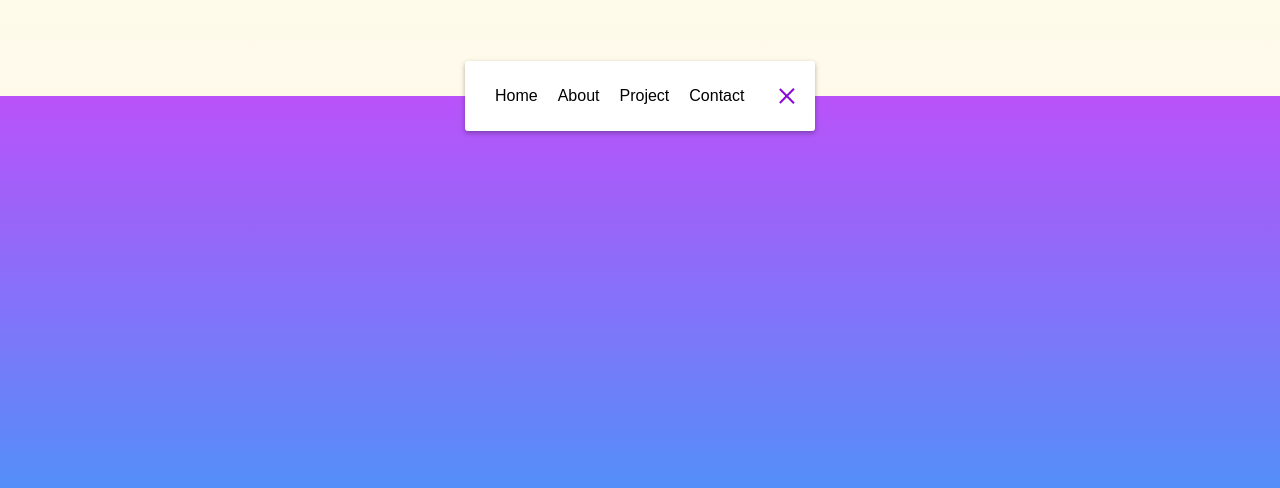
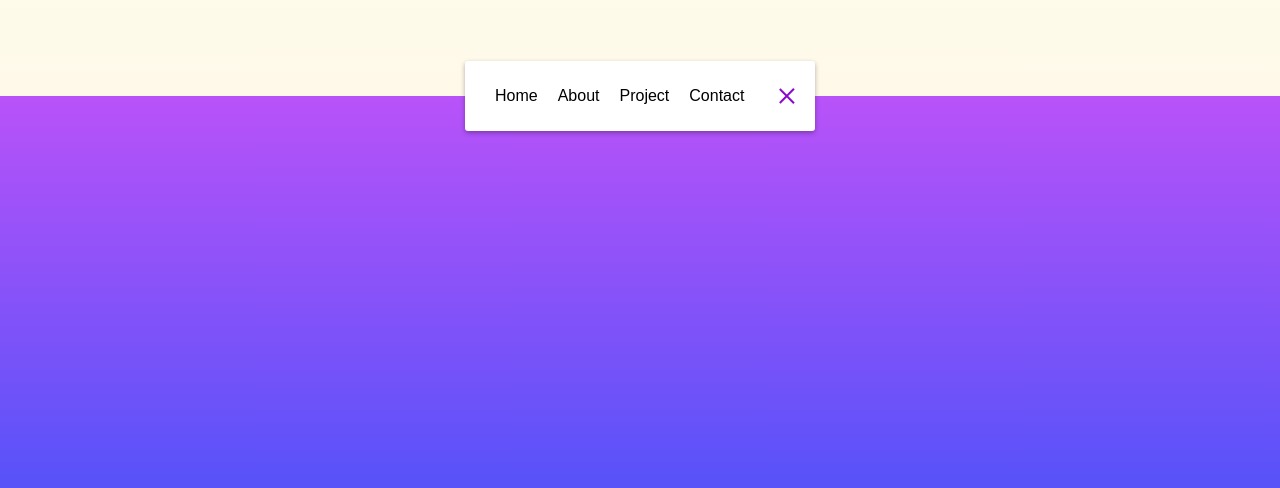
Before and after one commit to Durgeshbagul29/JavaScript-Project-20Days, a plain HTML site: page Day5-animated-navigation/index.html in a window 1280 px wide. Shown: the part 304-792 px from the top of the page. Drawn offline with Linux system fonts and the light colour scheme; a web font is replaced by a local one.

Commit message:
Day 5 project completed

```diff
--- a/Day5-animated-navigation/style.css
+++ b/Day5-animated-navigation/style.css
@@ -10,7 +10,7 @@ body {
       #f8ffea 0%,
       #fff9ea 50%,
       #b952f9 50%,
-      #5290f9 100%);
+      #5552f9 100%);
   font-family: 'Muli', sans-serif;
   display: flex;
   align-items: center;
```
